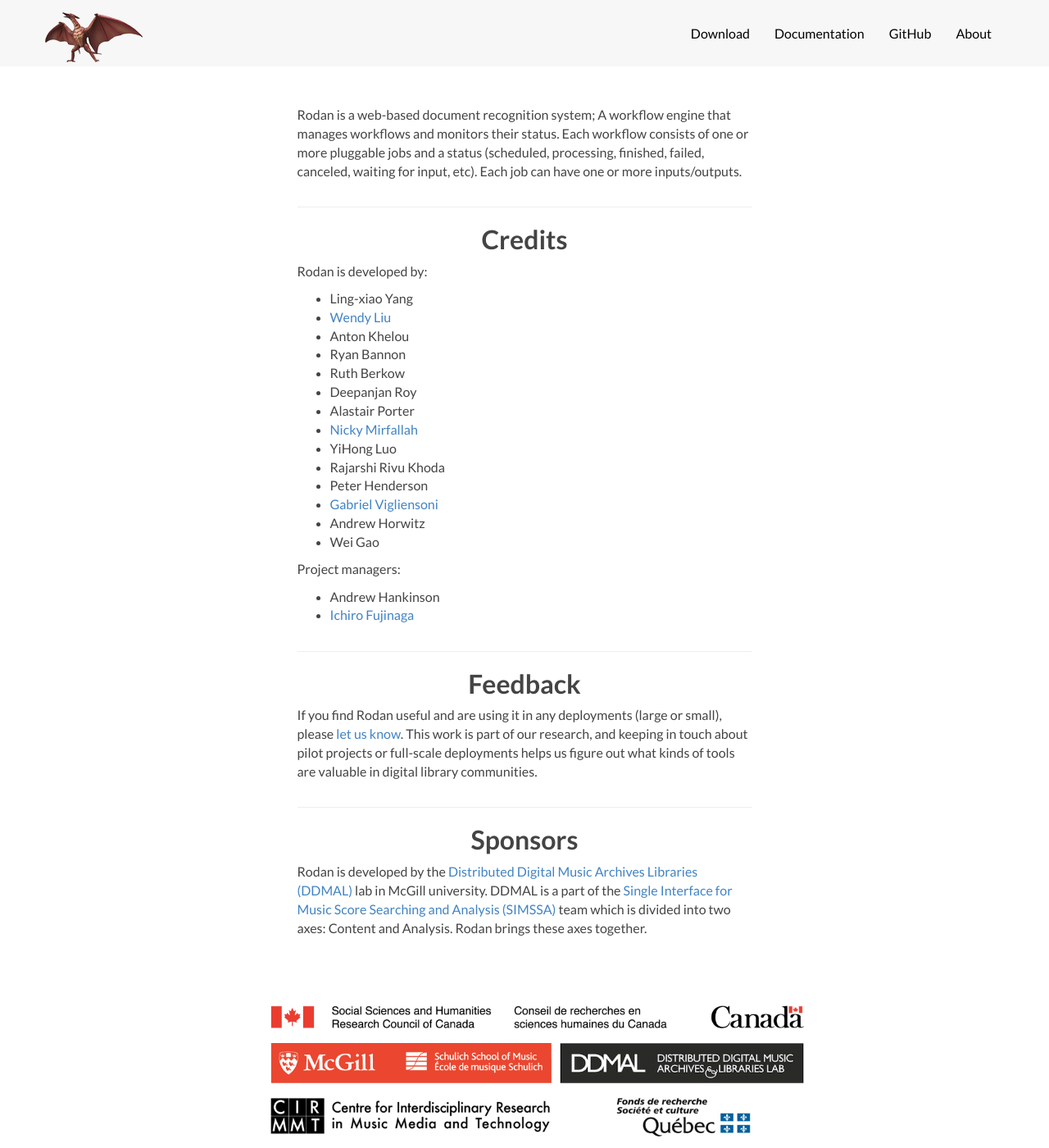
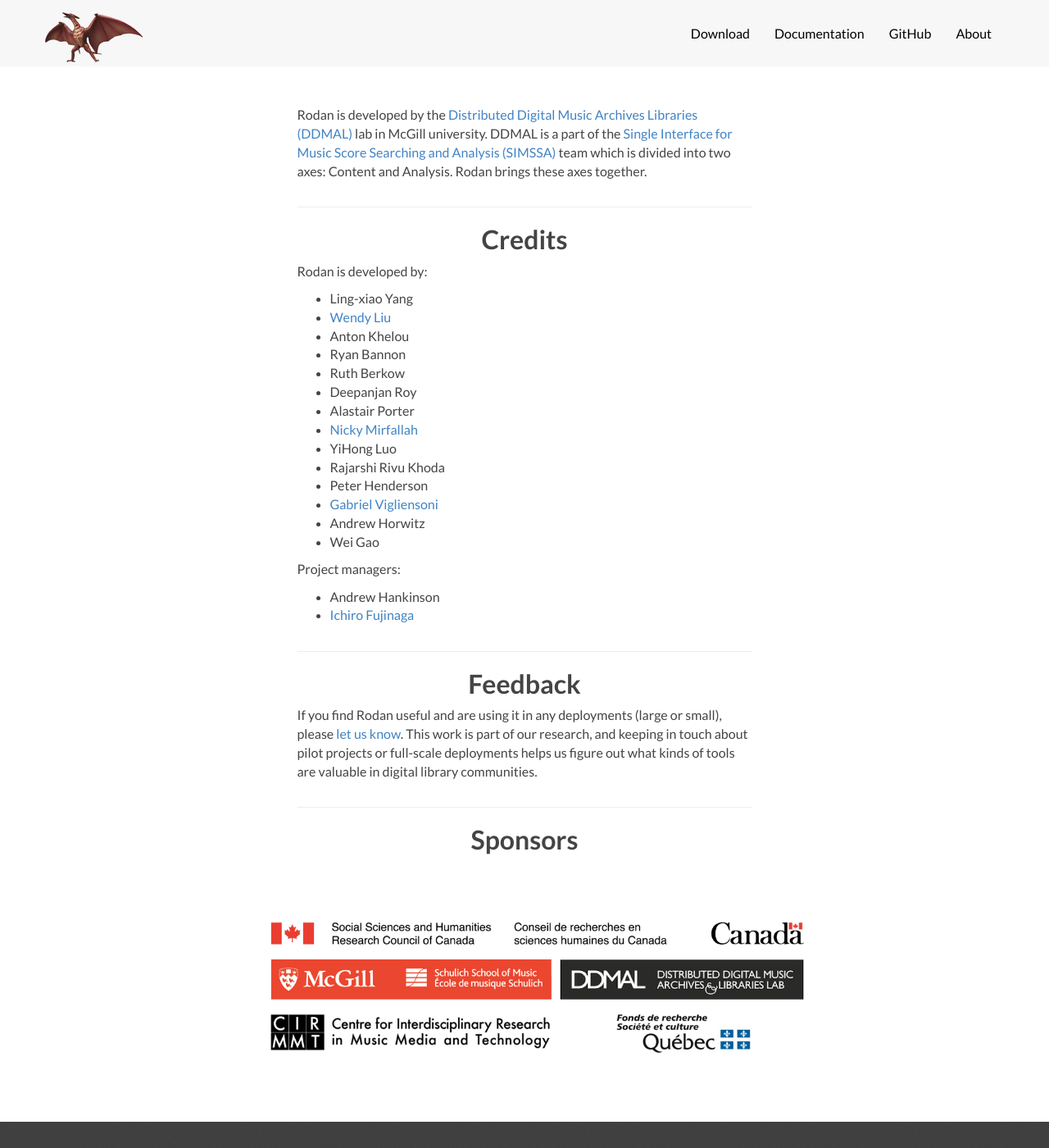
Before and after one commit to NegarehMir/Rodan, a Jekyll site: the page built from about/index.html, in a window 1280 px wide and 1400 px high. Shown: the whole window at 82% size. Built offline with Jekyll 4.4.1, drawn with Linux system fonts in a browser that asks for light colours; nearby versions of some CDN libraries.

Commit message:
Removed unnecessary text from about tab

```diff
--- a/about/index.html
+++ b/about/index.html
@@ -6,8 +6,8 @@ title: About
     <section class="container about">
         <div class="row">
             <div class="col-md-6 col-md-offset-3">
-                Rodan is a web-based document recognition system; A workflow engine that manages workflows and monitors their status. Each workflow consists of one or more pluggable jobs and a status (scheduled, processing, finished, failed, canceled, waiting for input, etc). Each job can have one or more inputs/outputs.</p>
-             </div>
+                <p>Rodan is developed by the <a href="http://ddmal.music.mcgill.ca/">Distributed Digital Music Archives Libraries (DDMAL)</a> lab in McGill university. DDMAL is a part of the <a href="http://simssa.ca/">Single Interface for Music Score Searching and Analysis (SIMSSA)</a> team which is divided into two axes: Content and Analysis. Rodan brings these axes together.</p>
+            </div>
         </div>
         <div class="row">
             <div class="col-md-6 col-md-offset-3 credits">
@@ -49,7 +49,6 @@ title: About
             <div class="col-md-6 col-md-offset-3">
                 <hr>
                 <h2>Sponsors</h2>
-                <p>Rodan is developed by the <a href="http://ddmal.music.mcgill.ca/">Distributed Digital Music Archives Libraries (DDMAL)</a> lab in McGill university. DDMAL is a part of the <a href="http://simssa.ca/">Single Interface for Music Score Searching and Analysis (SIMSSA)</a> team which is divided into two axes: Content and Analysis. Rodan brings these axes together.</p>
             </div>
         </div>
     </section>
```
Also changed, not shown: 2 other files.
